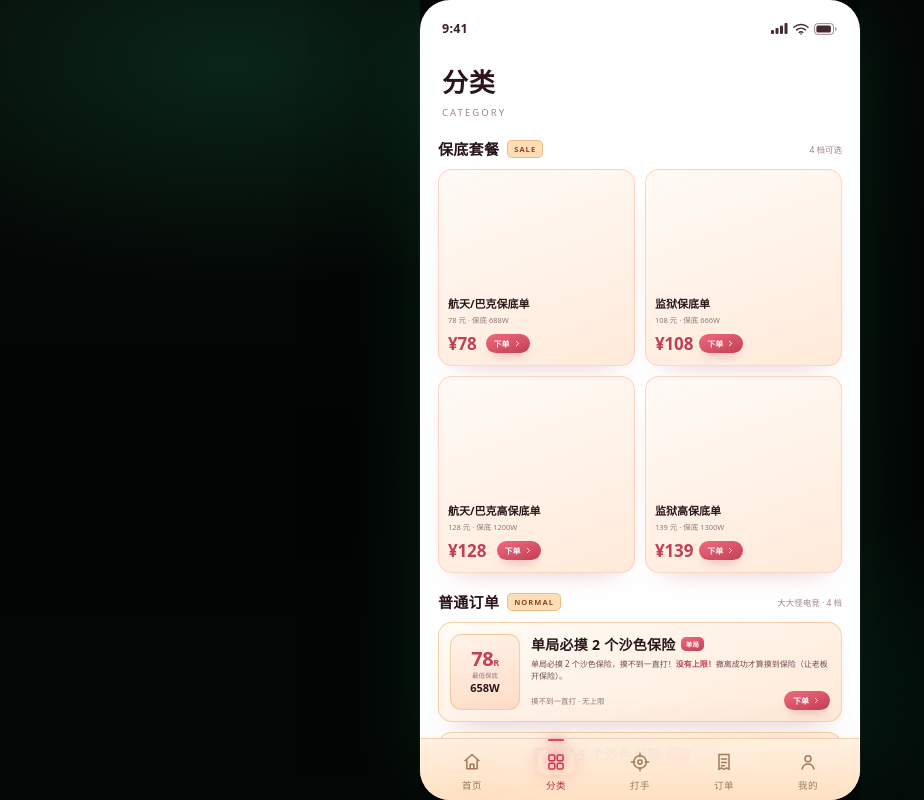
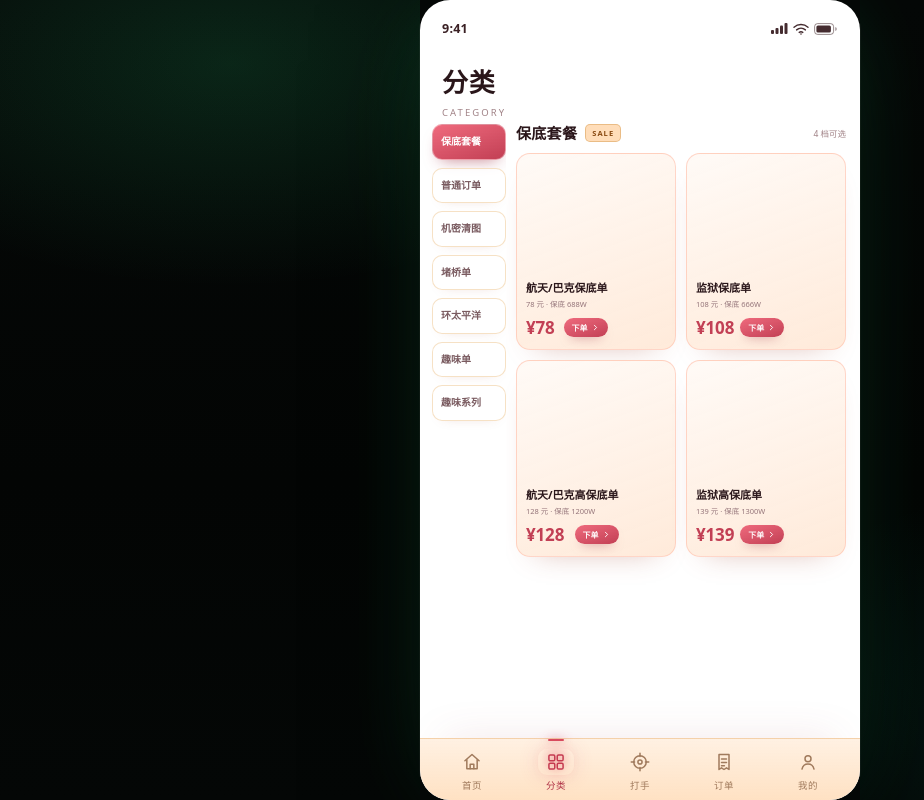
Before and after one commit to lupengguang/Delta-game-boosting-program, a plain HTML site: page index.html in a window 1280 px wide. Both pictures are taken after a click on the button "分类". Shown: the whole page, without its empty margins (0-924 px from the left). Drawn offline with Linux system fonts and the light colour scheme.

Commit message:
feat: 分类页改为左侧竖排分区导航+右侧内容

```diff
--- a/index.html
+++ b/index.html
@@ -975,15 +975,46 @@
   .tp-tip{color:#a28488}
   .tp-tip b{color:#c05366}
 
-  /* 分类页：同步手游端订单分区 */
+  /* 分类页：左侧分区导航 + 右侧内容 */
   .cat-body{
     position:absolute;left:0;right:0;top:120px;bottom:0;
-    overflow-y:auto;overflow-x:hidden;scrollbar-width:none;
-    padding-bottom:96px;display:none;
-  }
-  .cat-body::-webkit-scrollbar{display:none}
+    display:none;overflow:hidden;
+  }
   #tabPage.cat-on .tp-body{display:none}
-  #tabPage.cat-on .cat-body{display:block}
+  #tabPage.cat-on .cat-body{display:flex}
+  .cat-tabs{
+    flex:0 0 86px;overflow-y:auto;scrollbar-width:none;
+    padding:4px 0 100px 12px;display:flex;flex-direction:column;gap:8px;
+  }
+  .cat-tabs::-webkit-scrollbar{display:none}
+  .cat-tab{
+    appearance:none;-webkit-appearance:none;font-family:inherit;cursor:pointer;
+    text-align:left;padding:10px 8px;border-radius:10px;
+    font-size:10px;font-weight:700;line-height:1.35;color:#7a5b60;
+    background:rgba(255,255,255,.66);border:1px solid rgba(230,170,90,.35);
+    box-shadow:0 6px 14px -12px rgba(160,70,50,.35);
+    transition:background .3s,color .3s,border-color .3s,box-shadow .3s,transform .3s;
+  }
+  .cat-tab:hover{color:#c23f54;border-color:rgba(217,75,95,.5);transform:translateX(1px)}
+  .cat-tab.on{
+    background:linear-gradient(160deg,#ef6a7d,#c23f54);
+    border-color:rgba(255,255,255,.4);color:#fff;
+    box-shadow:0 8px 16px -9px rgba(150,30,50,.6);
+  }
+  .cat-content{
+    flex:1;min-width:0;overflow-y:auto;overflow-x:hidden;scrollbar-width:none;
+    padding:2px 14px 100px 10px;
+  }
+  .cat-content::-webkit-scrollbar{display:none}
+  .cat-panel{display:none}
+  .cat-panel.on{display:block}
+  .cat-content .mp-sec{padding:0 0 16px}
+  .cat-content .mp-sec:last-child{padding-bottom:0}
+  @media (max-width:360px){
+    .cat-tabs{flex-basis:76px;padding-left:10px;gap:6px}
+    .cat-tab{font-size:9px;padding:9px 6px}
+    .cat-content{padding:2px 10px 100px 8px}
+  }
 
   /* 我的：白色 + 粉红光斑 */
   .profile-page{
@@ -2793,7 +2824,10 @@
       <div class="tp-desc" id="tpDesc">按游戏模式与段位筛选陪玩<br>敬请期待</div>
       <div class="tp-tip">点击底部「<b>首页</b>」返回</div>
     </div>
-    <div class="cat-body" id="categoryList"></div>
+    <div class="cat-body" id="categoryList">
+      <div class="cat-tabs" id="categoryTabs"></div>
+      <div class="cat-content" id="categoryContent"></div>
+    </div>
   </section>
 
   <!-- ================= 我的 ================= -->
@@ -3920,27 +3954,55 @@
     booster:{name:'打手',en:'BOOSTER',desc:'查看认证打手与接单战绩<br>敬请期待'},
     orders:{name:'订单',en:'ORDERS',desc:'查看进行中与历史订单<br>敬请期待'}
   };
+  const CAT_SHORT = {
+    '保底套餐':'保底套餐',
+    '普通订单':'普通订单',
+    '机密清图':'机密清图',
+    '堵桥单':'堵桥单',
+    '三角洲环太平洋单':'环太平洋',
+    '手游趣味单':'趣味单',
+    '手游端趣味玩法系列':'趣味系列'
+  };
   function buildCategory(){
-    const list = document.getElementById('categoryList');
-    if(!list || list.dataset.built === '1' || !mobilePage) return;
-    const frag = document.createDocumentFragment();
-    mobilePage.querySelectorAll('.mp-sec').forEach(sec=>{
-      if(sec.querySelector('.mp-reserve')) return;
+    const tabsBox = document.getElementById('categoryTabs');
+    const content = document.getElementById('categoryContent');
+    if(!tabsBox || !content || tabsBox.dataset.built === '1' || !mobilePage) return;
+    const secs = Array.from(mobilePage.querySelectorAll('.mp-sec')).filter(sec=>!sec.querySelector('.mp-reserve'));
+    secs.forEach((sec, idx)=>{
+      const titleEl = sec.querySelector('.mp-sec-title');
+      let full = '';
+      if(titleEl){
+        const t = titleEl.cloneNode(true);
+        t.querySelectorAll('.chip').forEach(n=>n.remove());
+        full = t.textContent.trim();
+      }
+      const btn = document.createElement('button');
+      btn.type = 'button';
+      btn.className = 'cat-tab' + (idx === 0 ? ' on' : '');
+      btn.textContent = CAT_SHORT[full] || full || ('分区' + (idx + 1));
+      const panel = document.createElement('div');
+      panel.className = 'cat-panel' + (idx === 0 ? ' on' : '');
       const clone = sec.cloneNode(true);
       clone.querySelectorAll('[id]').forEach(n=>n.removeAttribute('id'));
-      frag.appendChild(clone);
+      panel.appendChild(clone);
+      btn.addEventListener('click', ()=>{
+        tabsBox.querySelectorAll('.cat-tab').forEach(b=>b.classList.toggle('on', b === btn));
+        content.querySelectorAll('.cat-panel').forEach(p=>p.classList.toggle('on', p === panel));
+        content.scrollTop = 0;
+      });
+      tabsBox.appendChild(btn);
+      content.appendChild(panel);
     });
-    list.appendChild(frag);
-    list.querySelectorAll('[data-pkg]').forEach(el=>{
+    content.querySelectorAll('[data-pkg]').forEach(el=>{
       el.addEventListener('click', ()=>openOrder(el));
     });
-    list.querySelectorAll('[data-fun]').forEach(el=>{
+    content.querySelectorAll('[data-fun]').forEach(el=>{
       el.addEventListener('click', e=>{
         e.stopPropagation();
         openOrder(el.closest('.fun-card') || el);
       });
     });
-    list.dataset.built = '1';
+    tabsBox.dataset.built = '1';
   }
   function setTab(name){
     tabs.forEach(t=>t.classList.toggle('active', t.dataset.tab === name));
```
